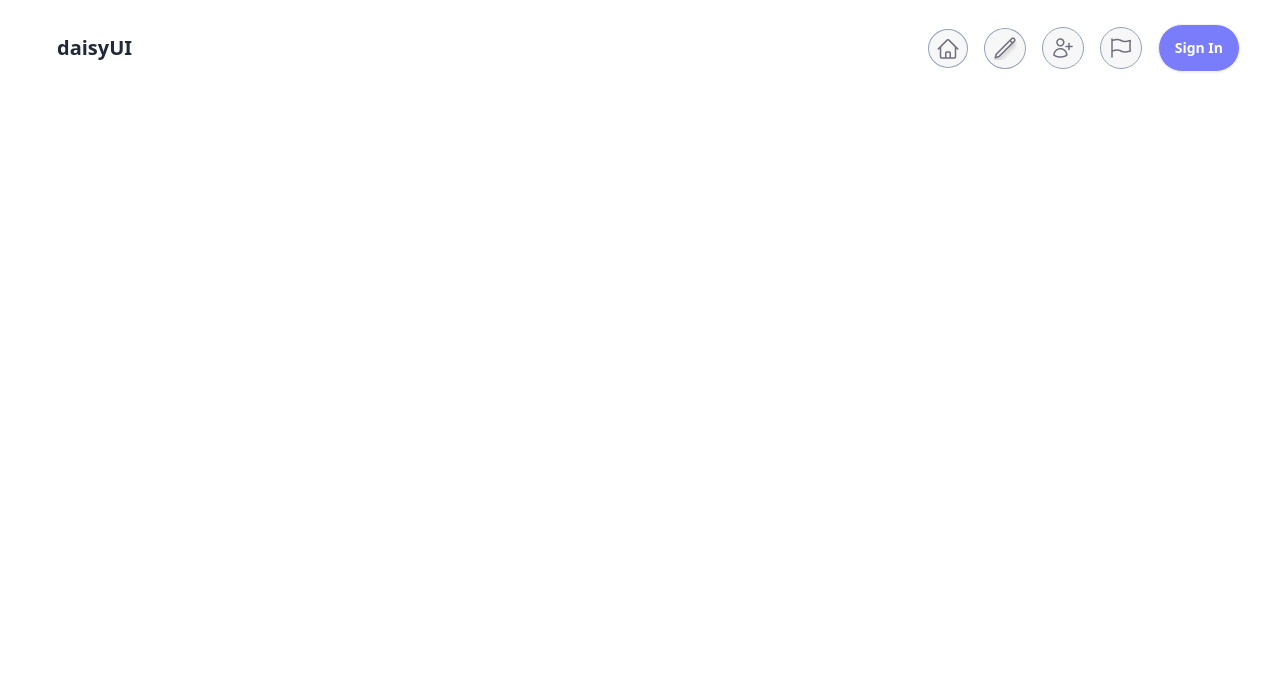
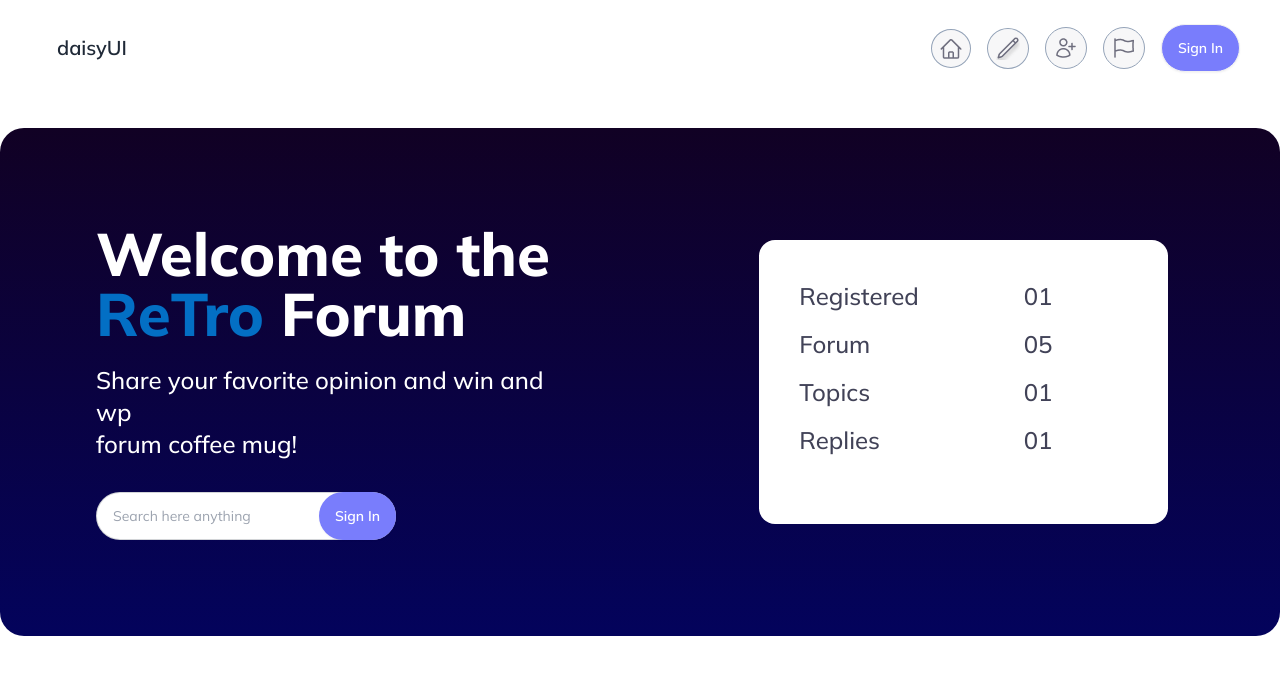
Before and after one commit to Ashik70021/Post-Magnet-js, a plain HTML site: page index.html in a window 1280 px wide. Drawn offline with nearby package versions, Linux system fonts and the light colour scheme.

Commit message:
make banner section with input field

```diff
--- a/index.html
+++ b/index.html
@@ -14,7 +14,7 @@
     <link rel="stylesheet" href="style.css">
 </head>
 
-<body>
+<body class="mulish-font">
     <!-- header section -->
      <header>
         <!-- Nav bar -->
@@ -76,6 +76,37 @@
                 </div>
               </div>
         </section>
+
+        <!-- banner section -->
+        <section class="container mx-auto mt-12">
+            <div class="banner-div rounded-3xl flex flex-col lg:flex-row justify-center align-center">
+                <!-- left side div -->
+                <div class="m-24">
+                    <h1 class="pb-5 text-white text-6xl font-extrabold ">Welcome to the <br> <span class="retroText">ReTro</span> Forum</h1>
+                    <p class="pb-8 text-2xl font-medium text-white">Share your favorite opinion and win and wp <br>forum coffee mug!</p>
+                    <!-- search fiels -->
+                    <div class="buttonIn">
+                        <input type="text" placeholder="Search here anything"class="input input-bordered input-md w-full max-w-xs rounded-[40px]"/>
+                        <button class="button btn bg-[#797DFC] text-white rounded-[40px]">Sign In</button>
+                    </div>
+                </div>
+                <!-- right side div -->
+                <div class="rounded-2xl bg-white mt-0 m-28 lg:m-28 grid grid-cols-2 gap-10">
+                     <div class="p-10">
+                        <p class="text-2xl font-medium text-[#12132DCC] pb-4">Registered</p>
+                        <p class="text-2xl font-medium text-[#12132DCC] pb-4">Forum</p>
+                        <p class="text-2xl font-medium text-[#12132DCC] pb-4">Topics</p>
+                        <p class="text-2xl font-medium text-[#12132DCC] pb-4">Replies</p>
+                     </div>
+                     <div class="p-10 pr-0">
+                        <p class="text-2xl font-medium text-[#12132DCC] pb-4">01</p>
+                        <p class="text-2xl font-medium text-[#12132DCC] pb-4">05</p>
+                        <p class="text-2xl font-medium text-[#12132DCC] pb-4">01</p>
+                        <p class="text-2xl font-medium text-[#12132DCC] pb-4">01</p>
+                     </div>
+                </div>
+            </div>
+        </section>
      </header>
 
 
--- a/style.css
+++ b/style.css
@@ -32,3 +32,27 @@
 .tooltip:hover .tooltiptext {
     visibility: visible;
 }
+
+.buttonIn {
+    width: 300px;
+    position: relative;
+}
+
+.button {
+    position: absolute;
+    right: 2px;
+    z-index: 1;
+    border: none;
+    height: 30px;
+    cursor: pointer;
+    transform: translateX(2px);
+}
+.banner-div{
+    background: rgb(17,1,36);
+    background: linear-gradient(180deg, rgba(17,1,36,1) 0%, rgba(3,3,92,1) 100%, rgba(0,0,0,1) 100%);
+}
+
+.retroText{
+     color: rgb(3,111,196);
+    /* color: linear-gradient(90deg, rgba(3,111,196,1) 0%, rgba(0,2,96,1) 100%, rgba(0,0,0,1) 100%); */
+}
```
